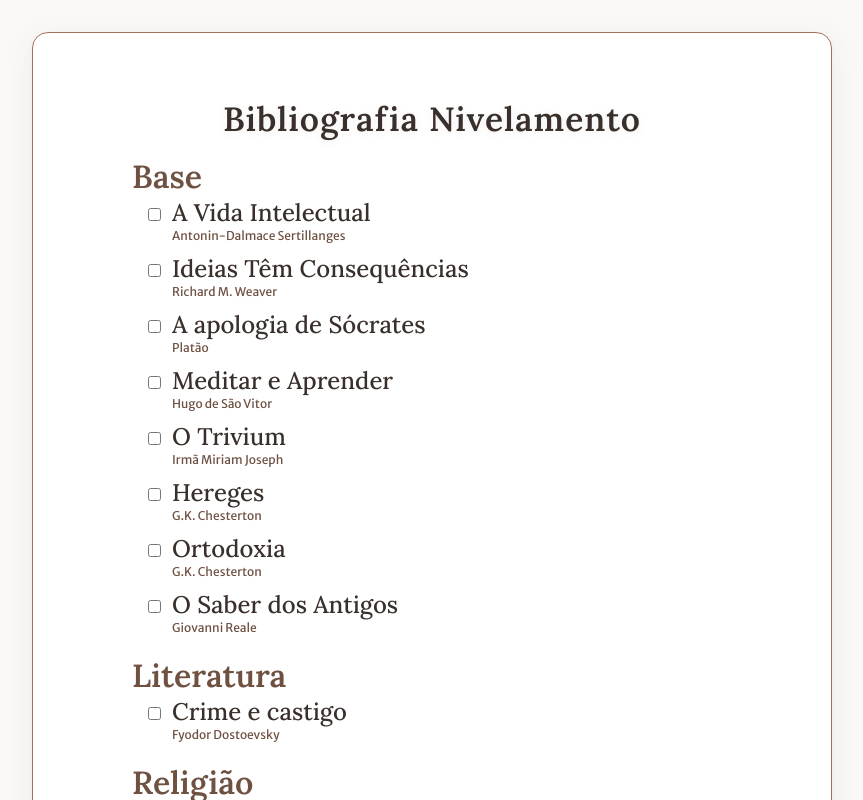
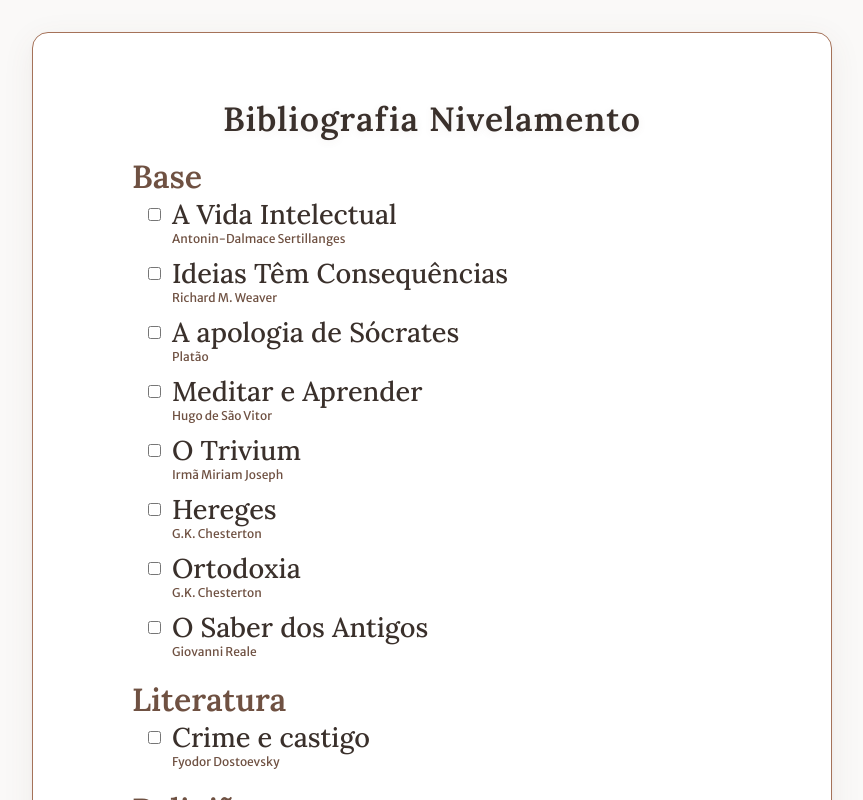
Before and after one commit to Possomato/bibliografia-df, a React (Vite) app: page / in a window 1280 px wide. Shown: the top 800 px of the page, without its empty margins (208-1071 px from the left). Built offline with nearby package versions, Linux system fonts and the light colour scheme.

Commit message:
upd - add clamp on titles

```diff
--- a/src/components/Book/styles.js
+++ b/src/components/Book/styles.js
@@ -4,7 +4,8 @@ export const Container = styled.li`
   position: relative;
   padding-left: 24px;
   color: ${({ theme }) => theme.COLORS.BROWN_400};
-  font-size: 24px;
+  font-size: clamp(1.2rem, 4vw, 1.7rem);
+
 
   font-family: 'Lora', serif;
   font-weight: 500;
--- a/src/components/Category/styles.js
+++ b/src/components/Category/styles.js
@@ -18,7 +18,7 @@ export const Container = styled.div`
 
   h2 {
     color: ${({ theme }) => theme.COLORS.BROWN_300};
-    font-size: 32px;
+    font-size: clamp(1.5rem, 4vw, 2rem);
     font-family: 'Lora', serif;
     font-weight: 600;
   }
```
